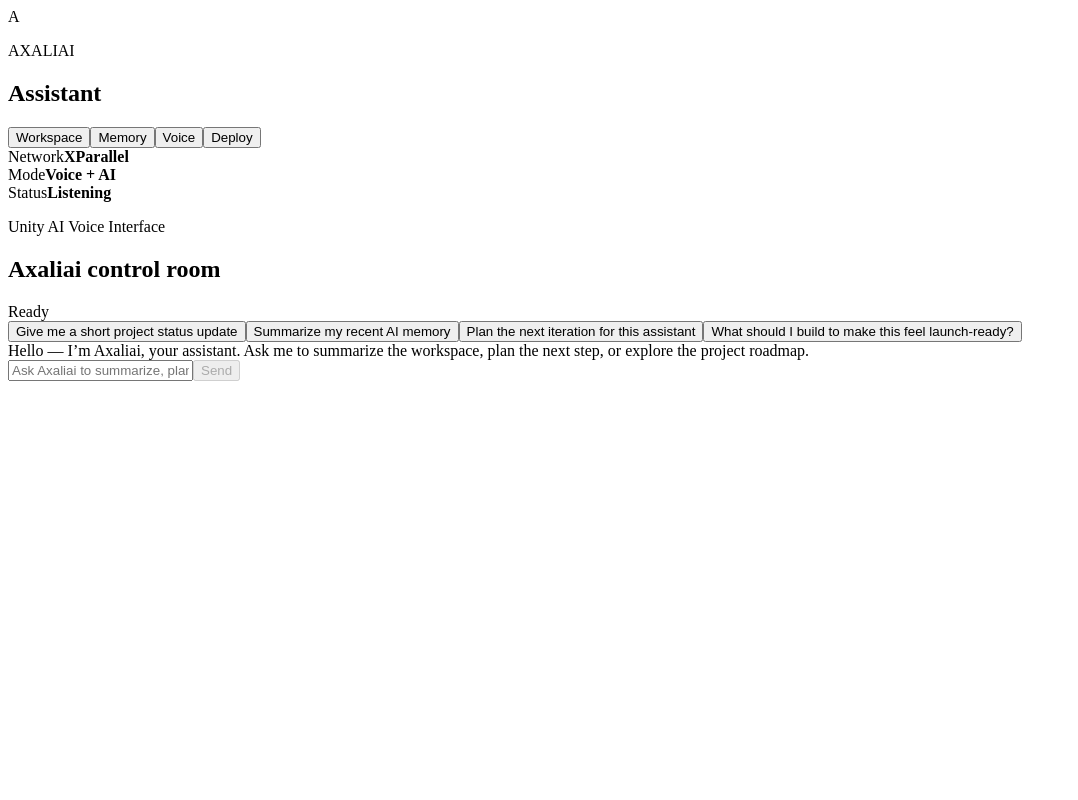
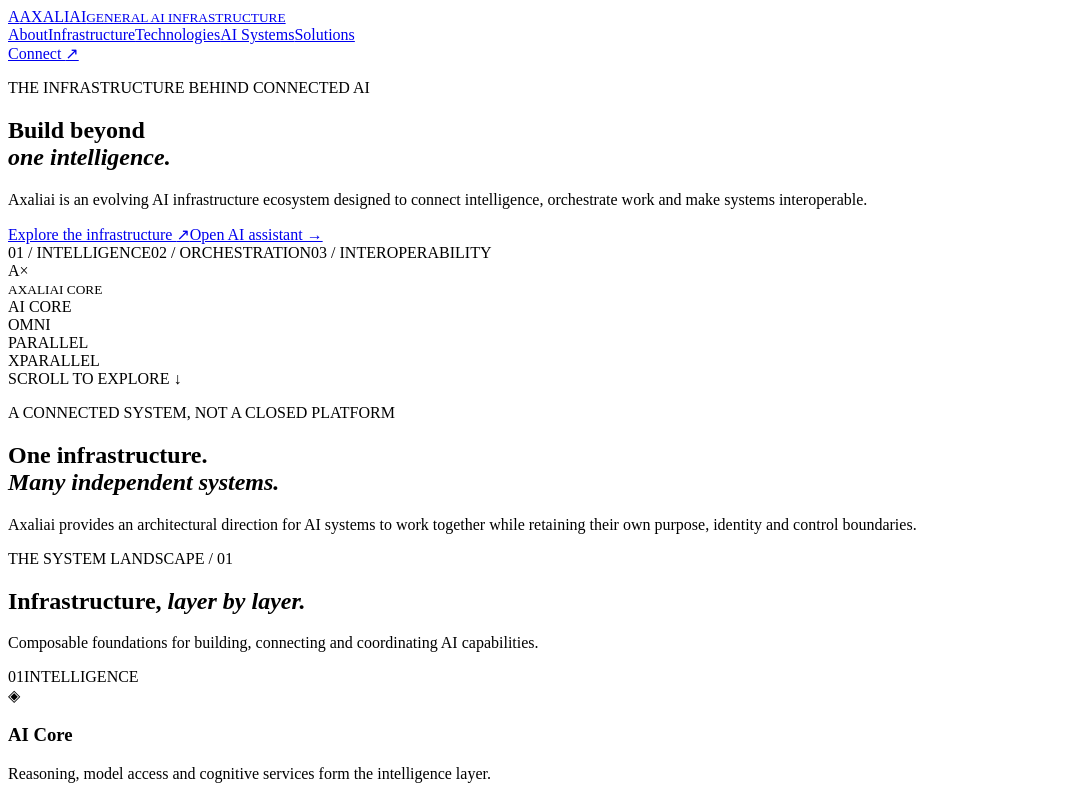
Before and after one commit to axali-sys/Unity-AI-Voice-Interface, a Next.js app: page / in a window 1280 px wide. Shown: the top 800 px of the page, without its empty margins (0-1078 px from the left). Built offline with nearby package versions, Linux system fonts and the light colour scheme.

Commit message:
Build Axaliai infrastructure website across public sections

```diff
--- a/app/page.js
+++ b/app/page.js
@@ -1,171 +1,52 @@
-"use client";
-
-import { useMemo, useState } from "react";
-
-const starterPrompts = [
-  "Give me a short project status update",
-  "Summarize my recent AI memory",
-  "Plan the next iteration for this assistant",
-  "What should I build to make this feel launch-ready?",
+const systems = [
+  { name: "AI Core", tag: "INTELLIGENCE", text: "Reasoning, model access and cognitive services form the intelligence layer." },
+  { name: "Omni", tag: "ORCHESTRATION", text: "Coordinates tasks, tools and workflows across connected systems." },
+  { name: "Parallel Intelligence", tag: "COLLABORATION", text: "Brings multiple AI systems into a reviewable, comparative workflow." },
+  { name: "XParallel", tag: "INTEROPERABILITY", text: "Connects services, agents and execution environments through governed interfaces." },
+  { name: "OmniMemory + Knowledge Genome", tag: "KNOWLEDGE", text: "A planned knowledge fabric for context, provenance, retrieval and traceability." },
+  { name: "Engineering Fabric", tag: "BUILD + REPAIR", text: "Developer tools, Build Studio and AI Repair Shop concepts for engineering workflows." },
 ];
-
-const starterMessages = [
-  {
-    role: "assistant",
-    content:
-      "Hello — I’m Axaliai, your assistant. Ask me to summarize the workspace, plan the next step, or explore the project roadmap.",
-  },
+const pages = [
+  ["about","About","An infrastructure-first approach to connected intelligence."],
+  ["infrastructure","Infrastructure","A layered foundation for intelligence, orchestration, knowledge and execution."],
+  ["technologies","Technologies","Composable systems, open interfaces and verifiable workflows."],
+  ["systems","AI Systems","Distinct AI products can share infrastructure without losing their identities."],
+  ["solutions","Solutions","Practical building blocks for teams, developers and organizations."],
+  ["developers","Developer Platform","A future-facing developer entry point with clear integration boundaries."],
+  ["apis","API Services","API capabilities are published only when endpoints and access are verified."],
+  ["docs","Documentation","Architecture notes, integration guidance and service status."],
+  ["research","Research & Innovation","Exploring collaborative intelligence, knowledge systems and roaming agents."],
+  ["security","Security","Human approval, least privilege and server-side secrets are foundational principles."],
+  ["contact","Contact","Start a conversation about infrastructure, integration or collaboration."],
 ];
-
 export default function Home() {
-  const [messages, setMessages] = useState(starterMessages);
-  const [input, setInput] = useState("");
-  const [loading, setLoading] = useState(false);
-  const [status, setStatus] = useState("Ready");
-
-  const quickStats = useMemo(
-    () => [
-      { label: "Network", value: "XParallel" },
-      { label: "Mode", value: "Voice + AI" },
-      { label: "Status", value: "Listening" },
-    ],
-    []
-  );
-
-  async function sendPrompt(promptText) {
-    const message = promptText ?? input.trim();
-    if (!message) return;
-
-    const nextUserMessage = { role: "user", content: message };
-    setMessages((prev) => [...prev, nextUserMessage]);
-    setInput("");
-    setLoading(true);
-    setStatus("Thinking...");
-
-    try {
-      const response = await fetch("/api/chat", {
-        method: "POST",
-        headers: { "Content-Type": "application/json" },
-        body: JSON.stringify({
-          query: message,
-          workspace_id: "demo-workspace",
-          actor: "demo-user",
-          messages: [...messages, nextUserMessage],
-          use_memory: true,
-        }),
-      });
-
-      const data = await response.json();
-
-      if (!response.ok) {
-        throw new Error(data?.error || "The assistant could not respond.");
-      }
-
-      setMessages((prev) => [
-        ...prev,
-        {
-          role: "assistant",
-          content:
-            data.message ||
-            data.response ||
-            data.summary ||
-            "I’m ready to help. Try another prompt or connect the project backend for the live model.",
-        },
-      ]);
-      setStatus("Connected");
-    } catch (error) {
-      setMessages((prev) => [
-        ...prev,
-        {
-          role: "assistant",
-          content:
-            "I’m in local demo mode right now. Connect the backend by setting XP_API_URL and XP_TOKEN to use the live XParallel service.",
-        },
-      ]);
-      setStatus(error.message || "Demo fallback");
-    } finally {
-      setLoading(false);
-    }
-  }
-
-  return (
-    <main className="page-shell">
-      <aside className="sidebar">
-        <div className="brand-block">
-          <div className="brand-mark">A</div>
-          <div>
-            <p className="eyebrow">AXALIAI</p>
-            <h1>Assistant</h1>
-          </div>
-        </div>
-
-        <nav className="nav-panel">
-          <button className="nav-item active">Workspace</button>
-          <button className="nav-item">Memory</button>
-          <button className="nav-item">Voice</button>
-          <button className="nav-item">Deploy</button>
-        </nav>
-
-        <div className="stats-block">
-          {quickStats.map((stat) => (
-            <div key={stat.label} className="stat-card">
-              <span>{stat.label}</span>
-              <strong>{stat.value}</strong>
-            </div>
-          ))}
-        </div>
-      </aside>
-
-      <section className="workspace-panel">
-        <header className="topbar">
-          <div>
-            <p className="eyebrow">Unity AI Voice Interface</p>
-            <h2>Axaliai control room</h2>
-          </div>
-          <div className="status-pill">{status}</div>
-        </header>
-
-        <div className="prompt-grid">
-          {starterPrompts.map((prompt) => (
-            <button key={prompt} className="prompt-chip" onClick={() => sendPrompt(prompt)}>
-              {prompt}
-            </button>
-          ))}
-        </div>
-
-        <div className="chat-window">
-          {messages.map((message, index) => (
-            <div
-              key={`${message.role}-${index}`}
-              className={`message-row ${message.role === "user" ? "user" : "assistant"}`}
-            >
-              <div className="message-bubble">
-                {message.content}
-              </div>
-            </div>
-          ))}
-
-          {loading && <div className="typing-indicator">Thinking…</div>}
-        </div>
-
-        <form
-          className="composer"
-          onSubmit={(event) => {
-            event.preventDefault();
-            sendPrompt();
-          }}
-        >
-          <input
-            value={input}
-            onChange={(event) => setInput(event.target.value)}
-            placeholder="Ask Axaliai to summarize, plan, or build..."
-            aria-label="Ask the assistant"
-          />
-          <button type="submit" disabled={loading || !input.trim()}>
-            {loading ? "Working" : "Send"}
-          </button>
-        </form>
-      </section>
-    </main>
-  );
+  return <main className="ax-site">
+    <header className="ax-nav"><a className="ax-brand" href="#"><span className="ax-mark">A</span><span>AXALIAI<small>GENERAL AI INFRASTRUCTURE</small></span></a><nav>{pages.slice(0,5).map(([id,label])=><a key={id} href={`#${id}`}>{label}</a>)}</nav><a className="ax-nav-cta" href="#contact">Connect <span>↗</span></a></header>
+    <section className="ax-hero">
+      <div className="ax-orbit ax-orbit-one"></div><div className="ax-orbit ax-orbit-two"></div>
+      <div className="ax-hero-copy"><p className="ax-kicker"><i></i> THE INFRASTRUCTURE BEHIND CONNECTED AI</p><h1>Build beyond<br/><em>one intelligence.</em></h1><p className="ax-lead">Axaliai is an evolving AI infrastructure ecosystem designed to connect intelligence, orchestrate work and make systems interoperable.</p><div className="ax-actions"><a className="ax-button primary" href="#infrastructure">Explore the infrastructure <span>↗</span></a><a className="ax-text-link" href="/assistant">Open AI assistant →</a></div><div className="ax-proof"><span>01 / INTELLIGENCE</span><span>02 / ORCHESTRATION</span><span>03 / INTEROPERABILITY</span></div></div>
+      <div className="ax-hero-visual"><div className="ax-core"><div className="ax-core-inner">A<span>×</span></div><small>AXALIAI CORE</small></div><div className="ax-node node-a">AI CORE</div><div className="ax-node node-b">OMNI</div><div className="ax-node node-c">PARALLEL</div><div className="ax-node node-d">XPARALLEL</div><div className="ax-connection"></div></div>
+      <div className="ax-scroll">SCROLL TO EXPLORE <span>↓</span></div>
+    </section>
+    <section className="ax-statement"><p className="ax-kicker">A CONNECTED SYSTEM, NOT A CLOSED PLATFORM</p><h2>One infrastructure.<br/><em>Many independent systems.</em></h2><p>Axaliai provides an architectural direction for AI systems to work together while retaining their own purpose, identity and control boundaries.</p></section>
+    <section className="ax-section" id="infrastructure"><div className="ax-section-head"><div><p className="ax-kicker">THE SYSTEM LANDSCAPE / 01</p><h2>Infrastructure, <em>layer by layer.</em></h2></div><p>Composable foundations for building, connecting and coordinating AI capabilities.</p></div><div className="ax-system-grid">{systems.map((s,i)=><article className="ax-system-card" key={s.name}><div className="ax-card-top"><span>0{i+1}</span><span>{s.tag}</span></div><div className="ax-glyph">{["◈","◎","⫶","⌘","⌬","⌁"][i]}</div><h3>{s.name}</h3><p>{s.text}</p><a href="#technologies">Explore layer <span>↗</span></a></article>)}</div></section>
+    <section className="ax-section ax-dark-band" id="technologies"><p className="ax-kicker">TECHNOLOGY PRINCIPLES / 02</p><h2>Open by design.<br/><em>Governed by default.</em></h2><div className="ax-principles"><article><b>01</b><h3>Interoperability</h3><p>Connect through documented contracts rather than locking every capability into one runtime.</p></article><article><b>02</b><h3>Human control</h3><p>Meaningful execution, deployment and sensitive actions require explicit authorization.</p></article><article><b>03</b><h3>Evidence first</h3><p>Separate a proposed capability from a tested integration and a verified live service.</p></article></div></section>
+    <section className="ax-section" id="systems"><div className="ax-section-head"><div><p className="ax-kicker">INDEPENDENT PRODUCTS / 03</p><h2>Different systems.<br/><em>Shared foundations.</em></h2></div><p>Products keep their own names, roadmaps and user experiences while connecting to common infrastructure where useful.</p></div><div className="ax-product-list"><div><span>01</span><b>Axaliai</b><small>Umbrella infrastructure ecosystem</small></div><div><span>02</span><b>ƎllE</b><small>AI assistant identity</small></div><div><span>03</span><b>NexAI</b><small>Independent AI assistant product</small></div><div><span>04</span><b>XParallel</b><small>Execution and interoperability infrastructure</small></div><div><span>05</span><b>IDEAS</b><small>Separate global ideas marketplace</small></div></div></section>
+    <section className="ax-section ax-capabilities" id="solutions"><p className="ax-kicker">SOLUTIONS / 04</p><h2>Infrastructure for<br/><em>real-world workflows.</em></h2><div className="ax-solution-grid"><article><span>↗</span><h3>Connect systems</h3><p>Bridge AI providers, applications and services through controlled integration points.</p></article><article><span>⌘</span><h3>Coordinate work</h3><p>Structure multi-step tasks across agents, tools and human decision-makers.</p></article><article><span>◌</span><h3>Build with evidence</h3><p>Track lifecycle, approvals and verifiable outcomes through the engineering process.</p></article></div></section>
+    <section className="ax-developer" id="developers"><div><p className="ax-kicker">DEVELOPER PLATFORM / 05</p><h2>Build on a system<br/><em>that connects.</em></h2><p>Developer documentation, integration contracts and API access information are being organized around verified service capabilities.</p><a className="ax-button light" href="#docs">Explore developer resources ↗</a></div><div className="ax-code-card"><div className="ax-code-head"><i></i><i></i><i></i><span>integration.contract</span></div><pre><code>{`{
+  "ecosystem": "Axaliai",
+  "principles": [
+    "interoperability",
+    "human-approval",
+    "evidence-first"
+  ],
+  "execution": "authorization-required"
+}`}</code></pre><small>Illustrative architecture contract — not a live API response.</small></div></section>
+    <section className="ax-section ax-api" id="apis"><p className="ax-kicker">API SERVICES / 06</p><h2>Clear contracts.<br/><em>No fictional endpoints.</em></h2><p>Public API documentation and developer access will be published after each service contract, authentication model and operational status have been validated.</p><div className="ax-api-status"><span className="status-dot"></span><div><b>Service directory</b><small>Documentation foundation in progress · live availability not asserted</small></div><a href="#contact">Request integration details ↗</a></div></section>
+    <section className="ax-section ax-docs" id="docs"><p className="ax-kicker">DOCUMENTATION / 07</p><h2>Understand the architecture.</h2><div className="ax-doc-links"><a href="#infrastructure">Infrastructure overview <span>↗</span></a><a href="#security">Security principles <span>↗</span></a><a href="#research">Research direction <span>↗</span></a><a href="#apis">API publication policy <span>↗</span></a></div></section>
+    <section className="ax-research" id="research"><p className="ax-kicker">RESEARCH & INNOVATION / 08</p><h2>Explore what<br/><em>connected intelligence can become.</em></h2><p>Research themes include collaborative reasoning, knowledge provenance, roaming agent networks, multimodal runtimes and resilient orchestration. These are areas of exploration, not claims of completed products.</p></section>
+    <section className="ax-section ax-security" id="security"><div><p className="ax-kicker">SECURITY / 09</p><h2>Trust is an<br/><em>engineering property.</em></h2></div><div className="ax-security-grid"><article><b>Credentials</b><p>Secrets stay server-side and are never embedded in public browser code.</p></article><article><b>Authorization</b><p>Execution boundaries are explicit, scoped and approval-gated.</p></article><article><b>Verification</b><p>Operational claims require test evidence and an identified environment.</p></article></div></section>
+    <section className="ax-contact" id="contact"><p className="ax-kicker">START A CONVERSATION</p><h2>Let’s connect<br/><em>the next layer.</em></h2><p>For infrastructure discussions, developer collaboration or partnership enquiries.</p><a className="ax-button light" href="mailto:contact@axaliai.com">Contact Axaliai ↗</a><small>Replace this contact route with a verified business inbox before public launch.</small></section>
+    <footer className="ax-footer"><a className="ax-brand" href="#"><span className="ax-mark">A</span><span>AXALIAI<small>GENERAL AI INFRASTRUCTURE</small></span></a><span>© {new Date().getFullYear()} Axaliai. Built for connected intelligence.</span><div><a href="#security">Security</a><a href="#docs">Documentation</a><a href="/assistant">Assistant</a></div></footer>
+  </main>;
 }
```
